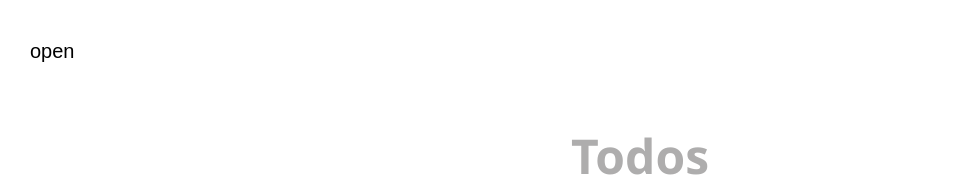
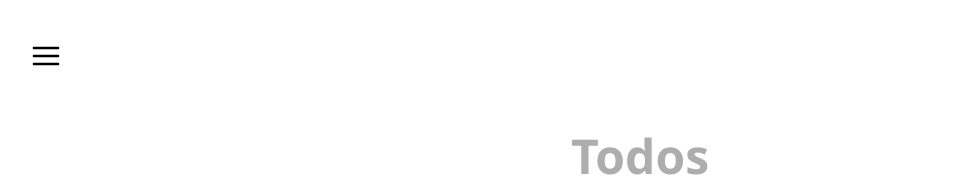
Before and after one commit to kamrantahir2/TodoApp-IbasLogic, a React (Vite) app: page / in a window 1280 px wide. Shown: the top 177 px of the page, without its empty margins (0-969 px from the left). Built offline with nearby package versions, Linux system fonts and the light colour scheme.

Commit message:
Replace close and open text in navbar with menu icons

```diff
--- a/src/components/NavBar.jsx
+++ b/src/components/NavBar.jsx
@@ -4,6 +4,10 @@
 
 // We have already created the logout function, all we have to do is incorporate it:
 import { useAuthContext } from "@/context/AuthContext";
+
+// Import hamburger icon and close icon
+import { MdClose } from 'react-icons/md';
+import { FiMenu } from 'react-icons/fi';
 
 // This file will be used as a shared layout across all routes
 
@@ -39,7 +43,11 @@
             <nav className="navbar">
                 {/* This button will toggle the navbar */}
                 <button className="toggle" onClick={() => setNavbarOpen((prev) => !prev)} >
-                    {navbarOpen ? 'close' : 'open'}
+                    {navbarOpen ? (
+                        <MdClose style={{ width: '32px', height: '32px' }} />
+                    ) : (
+                        <FiMenu style={{ width: '32px', height: '32px' }} />
+                    )}
                 </button>
                 {/* We will use the state varible to add a class name to the widget's element conditionally, This will be done in the ul tag below */}
                 <ul className={`menu-nav${navbarOpen ? ' show-menu' : ''}`} >
```
